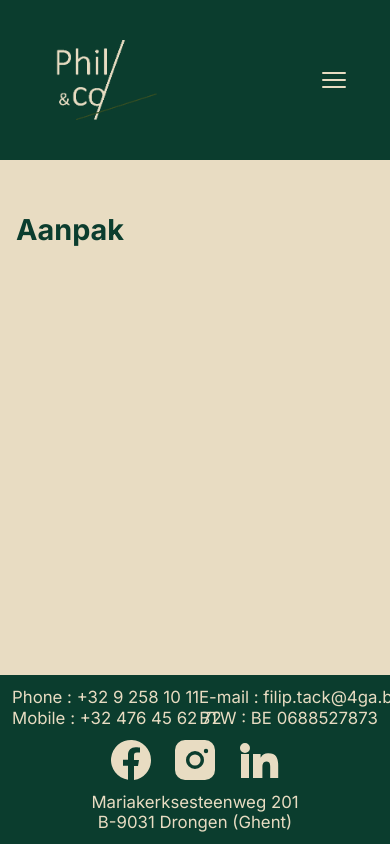
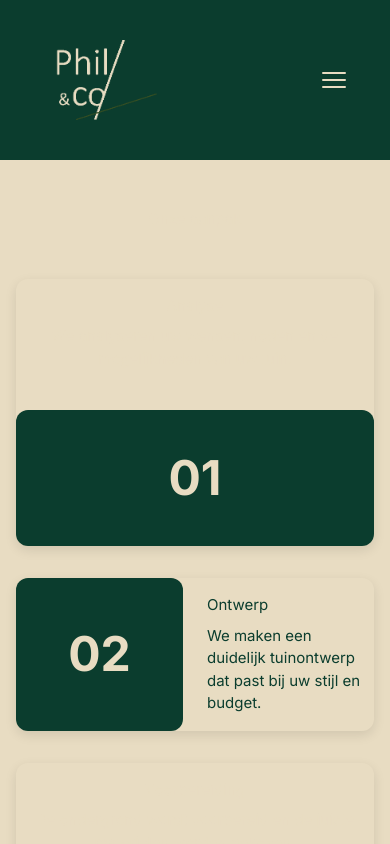
Before and after one commit to Sacha-Gazeau/atwork-3_4ga, a Next.js app: page /aanpak in a window 390 px wide. Shown: the top 844 px of the page. Built offline with nearby package versions, Linux system fonts and the light colour scheme; what @edgestore/react would draw is missing.

Commit message:
add design to the aanpak page

```diff
--- a/src/app/aanpak/page.tsx
+++ b/src/app/aanpak/page.tsx
@@ -1,9 +1,68 @@
+"use client";
 
-export default async function Aanpak() {
+import { useEffect } from "react";
+
+export default function Aanpak() {
+  const steps = [
+    {
+      title: "Analyse",
+      text: "We analyseren uw wensen, noden en de mogelijkheden van uw tuin.",
+    },
+    {
+      title: "Ontwerp",
+      text: "We maken een duidelijk tuinontwerp dat past bij uw stijl en budget.",
+    },
+    {
+      title: "Voorbereiding",
+      text: "De ondergrond wordt voorbereid en de juiste materialen worden gekozen.",
+    },
+    {
+      title: "Uitvoering",
+      text: "De werken worden stap voor stap uitgevoerd met oog voor detail.",
+    },
+    {
+      title: "Oplevering",
+      text: "We leveren een afgewerkte tuin op die volledig klaar is om van te genieten.",
+    },
+  ];
+
+  useEffect(() => {
+    const stepsEl = document.querySelectorAll(".aanpak-step");
+
+    const observer = new IntersectionObserver(
+      (entries) => {
+        entries.forEach((entry) => {
+          if (entry.isIntersecting) {
+            entry.target.classList.add("visible");
+          }
+        });
+      },
+      { threshold: 0.2 },
+    );
+
+    stepsEl.forEach((step) => observer.observe(step));
+  }, []);
 
   return (
-    <section className="faq">
-      <h2 className="faq-title">Aanpak</h2>
+    <section className="aanpak">
+      <h2 className="aanpak-title">Onze aanpak</h2>
+
+      {steps.map((step, index) => (
+        <div
+          key={index}
+          className={`aanpak-step ${
+            index % 2 === 0 ? "normal" : "alternate"
+          } ${index % 2 !== 0 ? "reverse" : ""}`}
+        >
+          <div className="aanpak-text">
+            <h3>{step.title}</h3>
+            <p>{step.text}</p>
+          </div>
+          <div className="aanpak-number">
+            {String(index + 1).padStart(2, "0")}
+          </div>
+        </div>
+      ))}
     </section>
   );
 }
--- a/src/app/components/Navbar.tsx
+++ b/src/app/components/Navbar.tsx
@@ -101,7 +101,7 @@ export default function Navbar() {
             </li>
             <li className="navbar__item">
               <Link
-                href="/contact"
+                href="/aanvraag"
                 className={`navbar__link ${isActive("/contact") ? "navbar__link--active" : ""
                   }`}
                 onClick={closeMenu}
--- a/src/app/globals.css
+++ b/src/app/globals.css
@@ -2,7 +2,7 @@
 @import url("./style/faq.css");
 @import url("./style/inspiratie.css");
 @import url("./style/footer.css");
-
+@import url("./style/aanpak.css");
 @import "tailwindcss";
 
 :root {
--- /dev/null
+++ b/src/app/style/aanpak.css
@@ -0,0 +1,117 @@
+.aanpak {
+  padding: 3rem 1rem;
+  max-width: 900px;
+  margin: 0 auto;
+}
+
+.aanpak-title {
+  text-align: center;
+  margin-bottom: 3rem;
+}
+
+/* Step layout as cards */
+.aanpak-step {
+  display: flex;
+  align-items: stretch; /* chiffre prend toute la hauteur */
+  justify-content: space-between;
+  margin-bottom: 2rem;
+  gap: 2rem;
+  padding: 0;
+  border-radius: 12px;
+  box-shadow: 0 4px 12px rgba(0, 0, 0, 0.1);
+  transition:
+    opacity 0.6s ease,
+    transform 0.6s ease,
+    box-shadow 0.3s ease;
+  opacity: 0;
+  transform: translateY(40px);
+}
+
+/* Number block */
+.aanpak-number {
+  font-size: 4rem;
+  font-weight: bold;
+  flex: 1; /* prend toute la hauteur */
+  display: flex;
+  align-items: center;
+  justify-content: center;
+  border-radius: 12px;
+  background-color: var(--background-item);
+  color: var(--background);
+  padding: 0;
+}
+
+/* Text block */
+.aanpak-text {
+  flex: 2;
+  padding: 2rem;
+  display: flex;
+  flex-direction: column;
+  justify-content: center;
+}
+
+.aanpak-text h3 {
+  margin-bottom: 0.5rem;
+}
+
+/* Alternate step (chiffre à droite) */
+.aanpak-step.reverse {
+  flex-direction: row-reverse;
+}
+
+.aanpak-step.reverse .aanpak-number {
+  background-color: var(--background-item);
+  color: var(--background);
+  padding: 1.4rem 0rem  ;
+}
+
+.aanpak-step.reverse .aanpak-text {
+  color: var(--background-item);
+  text-align: left;
+}
+
+/* Visible animation */
+.aanpak-step.visible {
+  opacity: 1;
+  transform: translateY(0);
+}
+
+.aanpak-step:hover {
+  box-shadow: 0 8px 20px rgba(0, 0, 0, 0.15);
+}
+
+/* Tablet */
+@media (max-width: 900px) {
+  .aanpak-step {
+    flex-direction: column;
+    gap: 1.5rem;
+  }
+
+  .aanpak-number,
+  .aanpak-text {
+    flex: unset;
+    width: 100%;
+  }
+
+  .aanpak-number {
+    font-size: 3.5rem;
+    padding: 2rem 0;
+  }
+
+  .aanpak-text {
+    padding: 1.5rem 0;
+    text-align: center;
+  }
+}
+
+/* Mobile */
+@media (max-width: 600px) {
+  .aanpak-number {
+    font-size: 3rem;
+  }
+
+  .aanpak-text {
+    padding: 1rem 0;
+    text-align: center;
+  }
+}
```
Also changed, not shown: src/app/aanvraag/page.tsx (renamed from src/app/contact/page.tsx), 1 other file (tests, documents, lock files or other folders).
